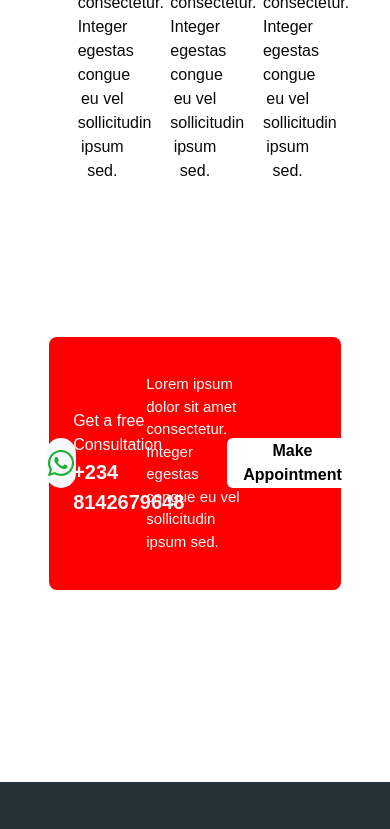
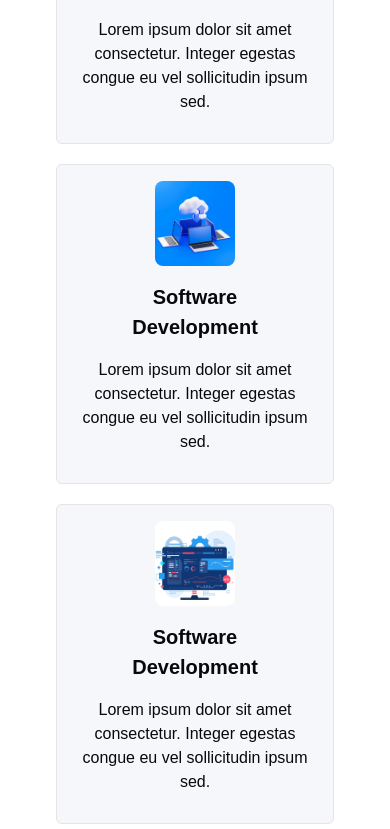
Before and after one commit to LogizonBuilds/glint_pm_frontend, a Next.js app: page /services in a window 390 px wide. Shown: the part 2031-2860 px from the top of the page. Built offline with nearby package versions, Linux system fonts and the light colour scheme.

Commit message:
Refactor layout and styling in Portfolio, Appointment, and Services components for improved responsiveness and structure

```diff
--- a/src/app/portfolio/page.tsx
+++ b/src/app/portfolio/page.tsx
@@ -52,7 +52,7 @@ const Portfolio = () => {
             portfolios.map((item, index) => (
                 <div key={index} className='mb-4 flex justify-center'>
 
-                    <CardWithButton imgSrc={item.img} title={item.title} content={item.content} btnText='Explore'  />
+                    <CardWithButton id={index} imgSrc={item.img} title={item.title} content={item.content} btnText='Explore'  />
                 </div>
             ))
         }
--- a/src/components/Appointment.tsx
+++ b/src/components/Appointment.tsx
@@ -4,7 +4,7 @@ import { FaWhatsapp } from "react-icons/fa";
 
 const Appointment = () => {
   return (
-    <div className="relative bottom-20">
+    <div className="mt-16">
       <div className="h-[30vh] bg-[#FF0000] rounded-lg w-[75%] mx-auto mb-28 flex">
         <div className="w-1/12 flex justify-center items-center">
           <div className="w-[50px] h-[50px] rounded-[25px] bg-gray-50 flex justify-center items-center">
--- a/src/components/Services.tsx
+++ b/src/components/Services.tsx
@@ -43,16 +43,18 @@ const ServicesBody = () => {
   ];
 
   return (
-    <div className="h-[175vh] pt-14 px-14 w-full">
+    <div className="h-full pt-14 px-14 w-full">
       <h1 className="font-medium text-3xl">
         We are <span className="text-red-600 font-bold">Dedicated</span> to{" "}
         <br /> serve you all time
       </h1>
-      <div className="h-3/4 w-full flex justify-around mt-10 flex-wrap">
+      <div className="h-3/4 w-full grid md:grid-cols-3 grid-cols-1 gap-5 sm:grid-cols-2 mt-10 flex-wrap">
         {data.map((items, index) => (
+          <div key={index}>
+
             <div
               key={index}
-            className="group h-80 w-[30%] flex flex-col border rounded-md bg-[#F5F7FA] p-4"
+              className="group h-80 w-full flex flex-col border rounded-md bg-[#F5F7FA] p-4"
             >
               <div className="h-[30%] flex justify-center">
                 <Image
@@ -82,6 +84,7 @@ const ServicesBody = () => {
                 />
               </div>
             </div>
+          </div>
         ))}
       </div>
     </div>
```
Lines whose indentation alone changed are shown as unchanged.
